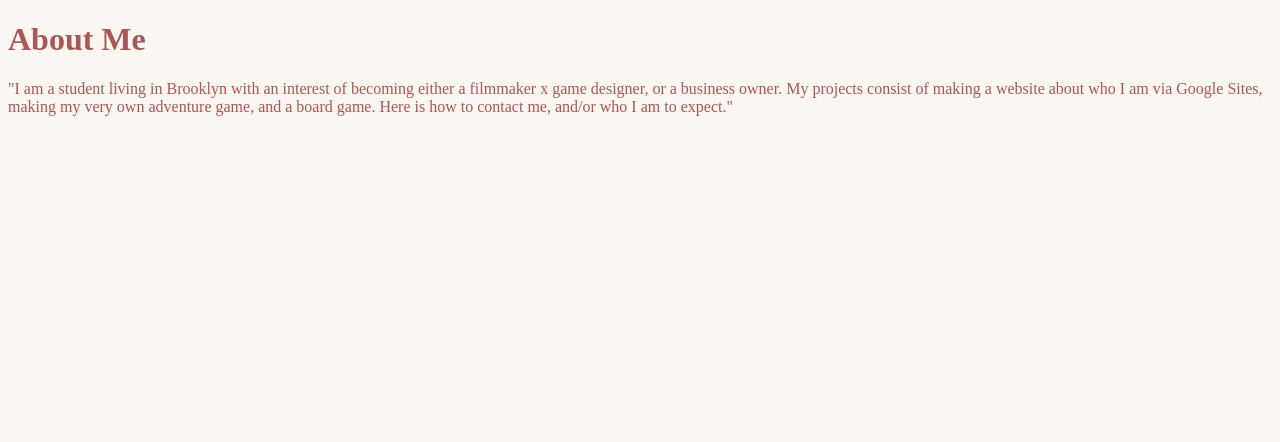
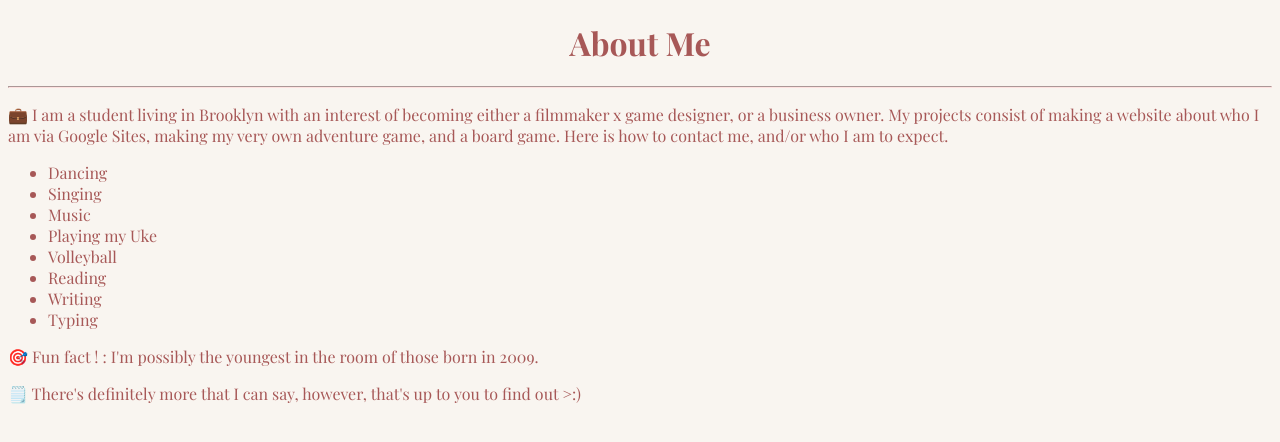
Before and after one commit to AbioticExquisite/abioticexquisite.github.io, a plain HTML site: page about-me.html in a window 1280 px wide. Drawn offline with nearby package versions, Linux system fonts and the light colour scheme; a web font is replaced by a local one.

Commit message:
Used more codes and added more information

```diff
--- a/about-me.html
+++ b/about-me.html
@@ -9,10 +9,30 @@
 
     <link rel="stylesheet" href="style.css">
 </head>
-<h1>About Me</h1>
+
 <body>
-    <p>"I am a student living in Brooklyn with an interest of becoming either a filmmaker x game designer, or a business owner. My projects consist of making a website about who I am via Google Sites, making my very own adventure game, and a board game. Here is how to contact me, and/or who I am to expect."
-
+  <h1 style="text-align: center">
+    About Me
+</h1>
+<hr>
+    <p>
+    💼 I am a student living in Brooklyn with an interest of becoming either a filmmaker x game designer, or a business owner. My projects consist of making a website about who I am via Google Sites, making my very own adventure game, and a board game. Here is how to contact me, and/or who I am to expect.
     </p>
+<ul>
+<li>Dancing</li>
+<li>Singing</li>
+<li>Music</li>
+<li>Playing my Uke</li>
+<li>Volleyball</li>
+<li>Reading</li>
+<li>Writing</li>
+<li>Typing</li>
+</ul>
+<p>
+    🎯 Fun fact ! : I'm possibly the youngest in the room of those born in 2009.
+</p>
+<p>
+    🗒️ There's definitely more that I can say, however, that's up to you to find out >:)
+</p>
 </body>
 </html>
--- a/style.css
+++ b/style.css
@@ -1,3 +1,5 @@
+@import url('https://fonts.googleapis.com/css2?family=Annie+Use+Your+Telescope&family=Playfair+Display:ital,wght@0,400..900;1,400..900&family=Shadows+Into+Light+Two&display=swap');
+
 :root {
     --color-1: #F9F5F0;
     --color-2: #FFE1E0;
@@ -11,4 +13,9 @@
 body {
     color: var(--color-5);
     background-color: var(--color-1);
+    font-family: "Playfair Display";
 }
+
+hr {
+    border-color: var(--color-2);
+}
```
Also changed, not shown: contact.me.html (+13 -2 lines), index.html (+1 -1 lines).
